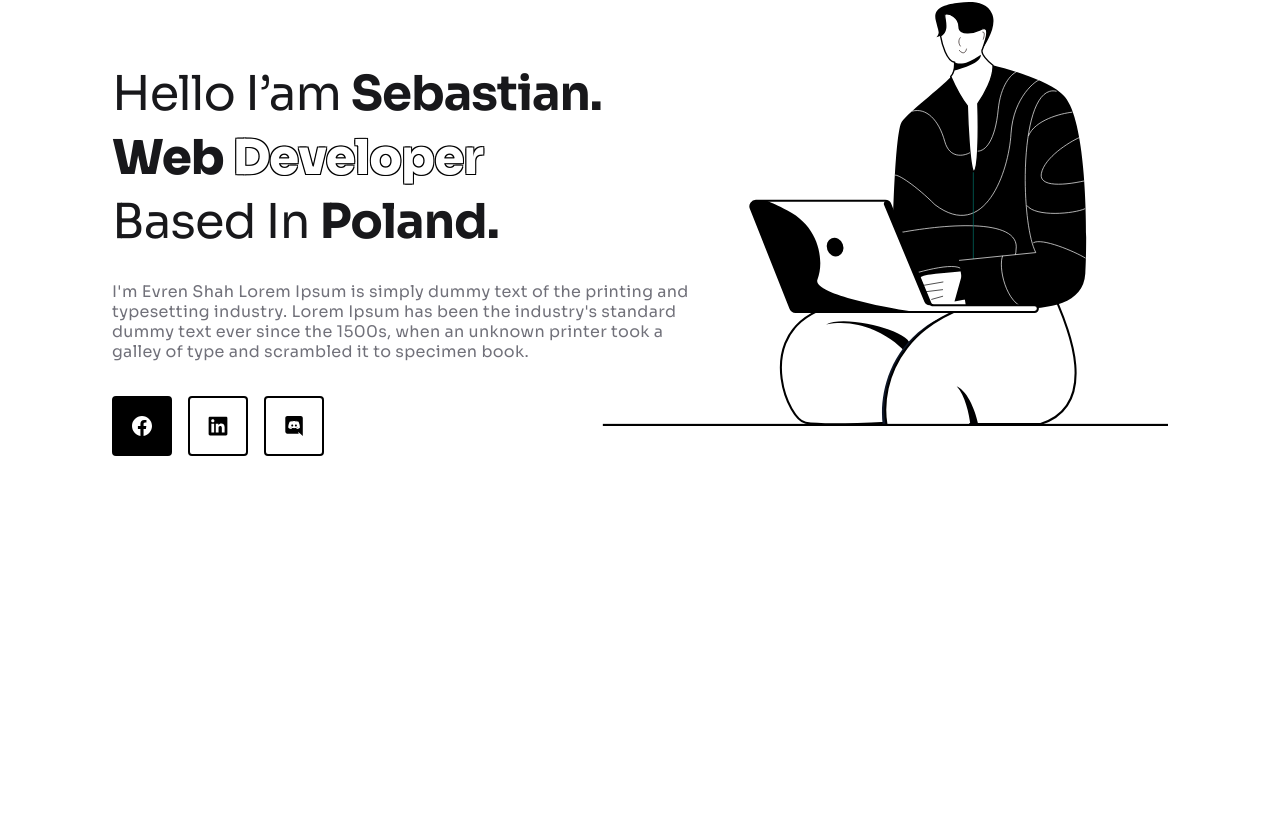
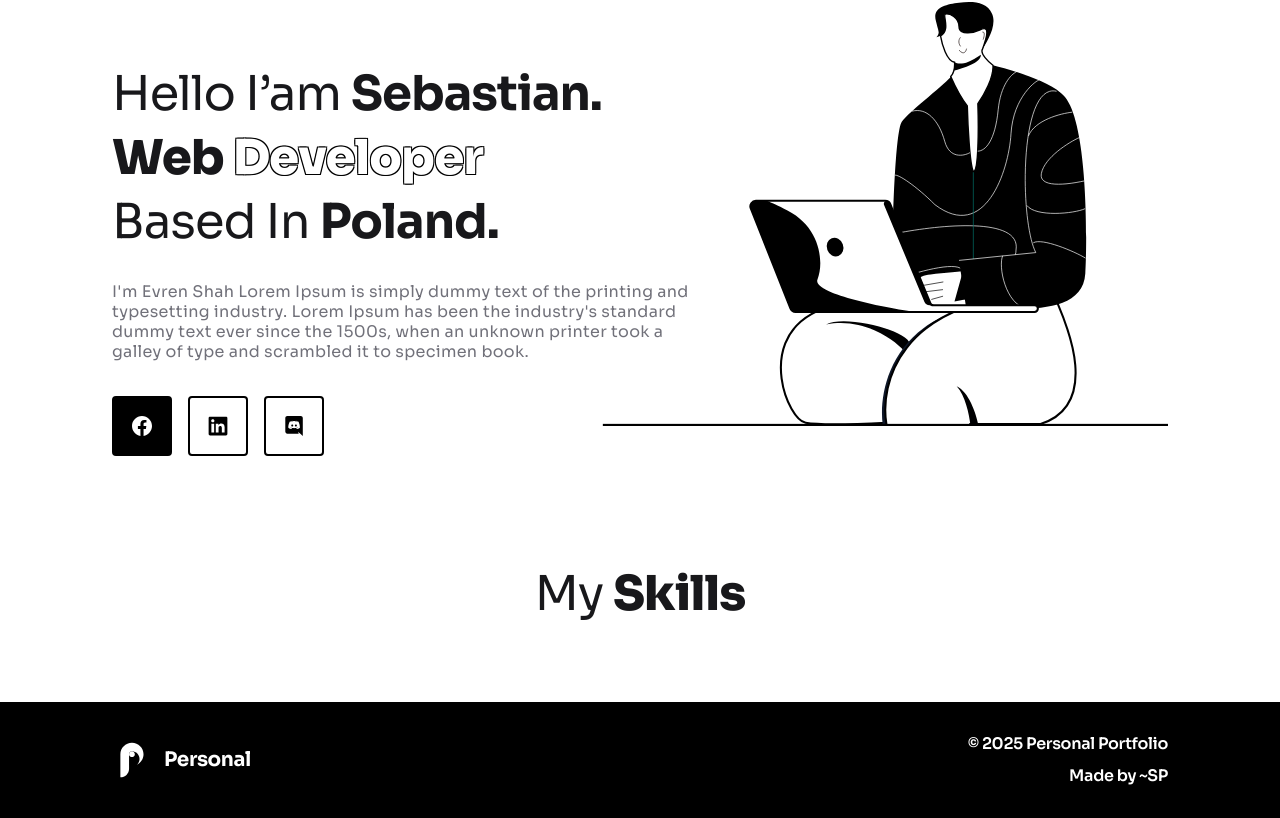
Before and after one commit to Fablek/portfolio, a Next.js app: page / in a window 1280 px wide. Shown: the part 180-998 px from the top of the page. Before the commit the page ends 800 px from the top, so only its background shows below. Built offline with nearby package versions, Linux system fonts and the light colour scheme.

Commit message:
:sparkles: start coding My Skills section

```diff
--- a/src/app/layout.tsx
+++ b/src/app/layout.tsx
@@ -3,6 +3,7 @@ import { Sora } from "next/font/google";
 import "./globals.css";
 
 import Header from "@/components/Header";
+import Footer from "@/components/Footer";
 
 import { DisplayText, DisplayTextM, SubHeading, HeadingH1, HeadingH2, HeadingH3, HeadingH4, HeadingH5, HeadingH6, ParagraphP1, ParagraphP2, ParagraphP3, ButtonText, ButtonText2 } from "@/components/Typography";
 
@@ -31,9 +32,7 @@ export default function RootLayout({
 
         {children}
 
-        <footer>
-
-        </footer>
+        <Footer />
       </body>
     </html>
   );
--- a/src/app/page.tsx
+++ b/src/app/page.tsx
@@ -1,9 +1,11 @@
 import Hero from "@/components/Hero/Hero";
+import SkillsSection from "@/components/Skills/SkillsSection";
 
 export default function Home() {
   return (
    <>
     <Hero />
+    <SkillsSection />
    </>
   );
 }
--- /dev/null
+++ b/src/components/Footer.tsx
@@ -0,0 +1,25 @@
+import { HeadingH5, HeadingH6 } from "@/components/Typography";
+
+const startYear = 2025;
+const currentYear = new Date().getFullYear();
+const displayYear = startYear === currentYear ? `${startYear}` : `${startYear} - ${currentYear}`;
+
+export default function Footer() {
+    return (
+        <footer className="bg-black">
+            <div className="container flex items-center justify-between gap-6 px-28 py-8">
+                <a href="/" className="flex gap-3 items-center">
+                    <svg width="40" height="40" viewBox="0 0 40 40" fill="none" xmlns="http://www.w3.org/2000/svg">
+                        <path d="M31.5294 14.2117C31.5294 18.8818 28.7623 22.9082 24.7793 24.735C26.4612 23.3496 27.5322 21.248 27.5322 18.896C27.5322 14.7642 24.2259 11.4042 20.112 11.3204C20.0574 11.3167 20.0075 11.3167 19.9529 11.3167C19.8983 11.3167 19.8485 11.3167 19.7939 11.3204C18.2673 11.4033 17.0588 12.6663 17.0588 14.2108V28.6814C17.0588 33.4748 13.1699 37.3637 8.37646 37.3637V14.2117C8.37646 7.81925 13.5605 2.63525 19.9529 2.63525C26.3454 2.63525 31.5294 7.81925 31.5294 14.2117Z" fill="white"/>
+                        <path d="M21.9992 16.2583C23.1294 15.1281 23.1294 13.2957 21.9992 12.1655C20.8689 11.0353 19.0365 11.0353 17.9063 12.1655C16.7761 13.2957 16.7761 15.1281 17.9063 16.2583C19.0365 17.3886 20.8689 17.3886 21.9992 16.2583Z" fill="white"/>
+                    </svg>
+                    <HeadingH5 level={5} weight="bold" className="text-white">Personal</HeadingH5>
+                </a>
+                <div className="flex flex-col gap-3 items-end">
+                    <HeadingH6 weight="semibold" className="text-white"> © {displayYear} Personal Portfolio</HeadingH6>
+                    <HeadingH6 weight="semibold" className="text-white">Made by ~SP</HeadingH6>
+                </div>
+            </div>
+        </footer>
+    )
+}
--- a/src/components/Hero/Hero.tsx
+++ b/src/components/Hero/Hero.tsx
@@ -10,7 +10,7 @@ import DiscordIcon from "@/components/Icons/DiscordIcon";
 
 export default function Hero() {
   return (
-    <section className="container px-28 mt-[60px] relative flex items-center justify-between gap-12">
+    <section className="container px-28 mt-[60px] mb-[60px] relative flex items-center justify-between gap-12">
 
       {/* Left side */}
       <div className="max-w-[600px]">
--- /dev/null
+++ b/src/components/Skills/SkillsSection.tsx
@@ -0,0 +1,29 @@
+// import SkillCard from "./SkillCard";
+import { DisplayText } from "@/components/Typography";
+
+// import { FaGit, FaJs, FaSass } from "react-icons/fa";
+// import { SiNestjs, SiStorybook, SiSocketdotio } from "react-icons/si";
+
+export default function SkillsSection() {
+  return (
+    <section className="container pt-[60px] pb-[60px] px-28" id="skills">
+      <DisplayText level={2} weight="regular" className="text-center py-[20px]">
+        My <span className="font-extrabold">Skills</span>
+      </DisplayText>
+
+      <div className="">
+        {/* <SkillCard icon={<FaGit size={24} />} label="Git" />
+        <SkillCard icon={<FaJs size={24} />} label="Javascript" isActive />
+        <SkillCard icon={<FaSass size={24} />} label="Sass/Scss" />
+        <SkillCard icon={<SiNestjs size={24} />} label="Nest.Js" />
+        <SkillCard icon={<SiStorybook size={24} />} label="Storybook" />
+
+        <SkillCard icon={<SiNestjs size={24} />} label="Nest.Js" />
+        <SkillCard icon={<FaGit size={24} />} label="Git" />
+        <SkillCard icon={<SiStorybook size={24} />} label="Storybook" />
+        <SkillCard icon={<SiSocketdotio size={24} />} label="Socket.io" />
+        <SkillCard icon={<FaSass size={24} />} label="Sass/Scss" /> */}
+      </div>
+    </section>
+  );
+}
```
